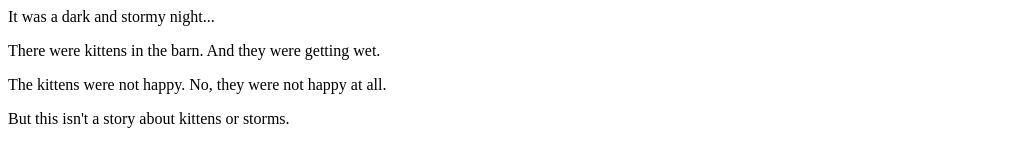
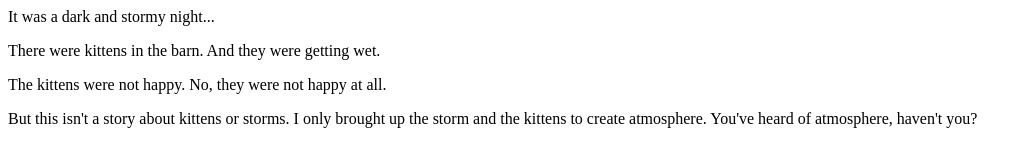
Before and after one commit to bryandobberstein/fireside-story, a plain HTML site: page index.html in a window 1280 px wide. Shown: the whole page, without its empty margins (0-1032 px from the left). Drawn offline with Linux system fonts and the light colour scheme.

Commit message:
Not the kitties

```diff
--- a/index.html
+++ b/index.html
@@ -3,6 +3,6 @@
     <p>It was a dark and stormy night...</p>
     <p>There were kittens in the barn. And they were getting wet.</p>
     <p>The kittens were not happy. No, they were not happy at all.</p>
-    <p>But this isn't a story about kittens or storms.</p>
+    <p>But this isn't a story about kittens or storms. I only brought up the storm and the kittens to create atmosphere. You've heard of atmosphere, haven't you?</p>
   </body>
 </html>
```
